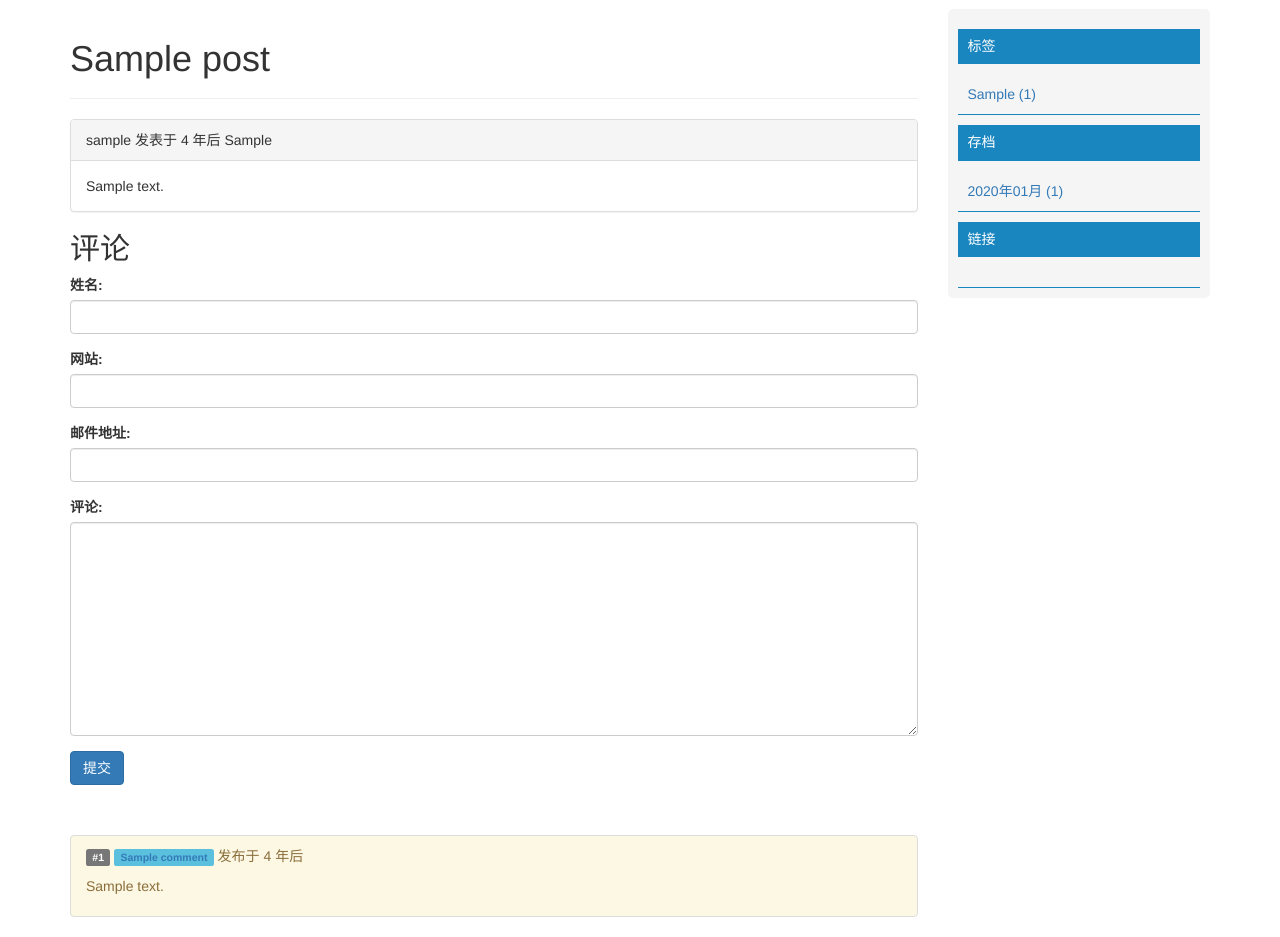
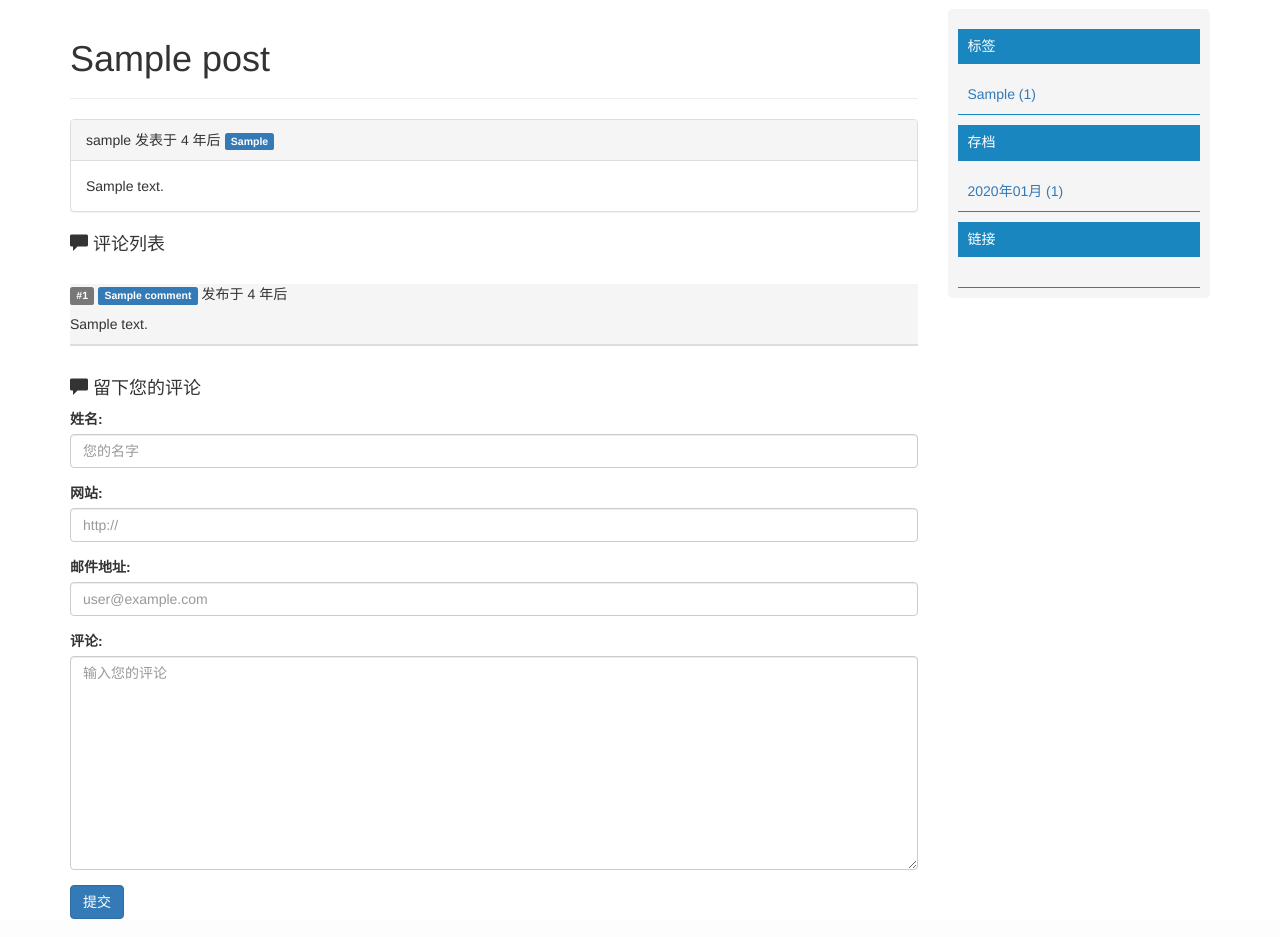
Before and after one commit to liuenyan/django-blog, a Django app: page /post/1/ in a window 1280 px wide. Shown: the part 51-988 px from the top of the page. Run offline with Django 3.2, Linux system fonts and the light colour scheme; tables that the repository leaves empty hold one stand-in row (values such as "Sample post"); some libraries are stand-ins or nearby versions.

Commit message:
调整美化文章评论区。

```diff
--- a/blog/static/styles/style.css
+++ b/blog/static/styles/style.css
@@ -27,18 +27,25 @@ div.post-body {
     padding: 5px 0px;
 }
 
-/*
 ul.comments {
-    margin: 10px 0px;
+    margin: 30px 0px;
     list-style-type: none;
+    padding: 0px;
 }
 
-.comment {
-    margin: 10px 0px;
-    border-bottom-color: #1a86c0;
+.comment-odd, .comment-even{
+    border-bottom-color: #dddddd;
     border-bottom-width: 2px;
-    border-bottom-style: dashed;
-}*/
+    border-bottom-style: solid;
+}
+
+.comment-odd {
+    background-color: #f5f5f5;
+}
+
+.comment-even {
+    background-color: #ffffff;
+}
 
 ul.sidebar {
     list-style-type: none;
--- a/blog/templates/post.html
+++ b/blog/templates/post.html
@@ -13,7 +13,7 @@
         {{ post.author.username }} 发表于 <span class="from-now">{{ post.timestamp |date:'c' }}</span>
         <span>
             {% for tag in post.tags.all %}
-            {{ tag }}{%if not forloop.last %},{% endif %}
+            <a href="{% url 'tag' tag %}"><span class="label label-primary">{{ tag }}</span></a>&nbsp;
             {% endfor %}
         </span>
     </div>
@@ -28,35 +28,36 @@
     {% endif %}
 </div>
 <div class="post-comments">
-    <h2>评论</h2>
+   <h4><span class="glyphicon glyphicon-comment"></span> 评论列表</h4>
+    <ul class="comments">
+        {% for comment in comments %}
+        <li class="{% cycle 'comment-odd' 'comment-even' %}">
+            <p><span class="label label-default">#{{forloop.counter }}</span> <a href="{{ comment.url }}"><span class="label label-primary">{{ comment.name }}</span></a> 发布于 <span class="from-now">{{ comment.timestamp | date:'c' }}</span>
+            <p>{{ comment.comment }}</p>
+        </li>
+        {% endfor %}
+    </ul>
+    <h4><span class="glyphicon glyphicon-comment"></span> 留下您的评论</h4>
     <form action="" method="POST">
         {% csrf_token %}
         <div class="form-group">
             {{ form.name.label_tag }}
-            {{ form.name | add_class:'form-control' }}
+            {{ form.name | add_class:'form-control'| attr:'placeholder:您的名字' }}
         </div>
         <div class="form-group">
             {{ form.url.label_tag }}
-            {{ form.url | add_class:'form-control' }}
+            {{ form.url | add_class:'form-control' | attr:'placeholder:http://'}}
         </div>
         <div class=form-group>
             {{ form.email.label_tag }}
-            {{ form.email | add_class:'form-control' }}
+            {{ form.email | add_class:'form-control' |attr:'placeholder:user@example.com'}}
         </div>
         <div class="form-group">
             {{ form.comment.label_tag }}
-            {{ form.comment | add_class:'form-control' }}
+            {{ form.comment | add_class:'form-control' |attr:'placeholder:输入您的评论'}}
         </div>
         <input type="submit" class="btn btn-primary" value="提交">
     </form>
-    <ul class="list-group" style="padding-top: 50px;">
-        {% for comment in comments %}
-        <li class="list-group-item {% cycle 'list-group-item-warning' 'list-group-item-info' %}">
-            <p><span class="label label-default">#{{forloop.counter }}</span> <span class="label label-info"><a href="{{ comment.url }}">{{ comment.name }}</a></span> 发布于 <span class="from-now">{{ comment.timestamp | date:'c' }}</span>
-            <p>{{ comment.comment }}</p>
-        </li>
-        {% endfor %}
-    </ul>
 </div>
 {% endblock %}
 
--- a/blog/tools.py
+++ b/blog/tools.py
@@ -1,6 +1,5 @@
 from .models import Post, Tag, Comment
 from django.contrib.auth.models import User
-from functools import reduce
 from faker import Factory
 
 
@@ -9,10 +8,10 @@ def generate_fake_posts(nums=50):
     for i in range(nums):
         post = Post(title = fake.word(), body=fake.paragraph(), author=User.objects.get(pk=2))
         post.save()
-        generate_fake_comment(post)
+        generate_fake_comments(post)
 
 
-def generate_fake_comment(post, nums=10):
+def generate_fake_comments(post, nums=10):
     fake = Factory.create('en_US')
     for i in range(10):
         comment = Comment(name=fake.name(), email=fake.email(), url=fake.url(), comment=fake.paragraph(), post=post)
```
